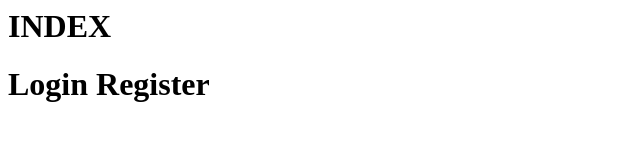
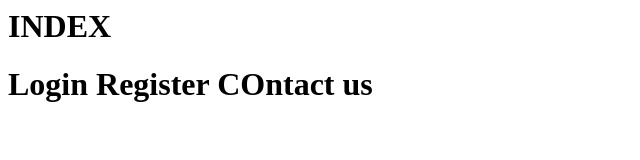
Before and after one commit to sayan4326/MyNewGitRepo, a plain HTML site: page index.html in a window 1280 px wide. Shown: the whole page, without its empty margins (0-640 px from the left). Drawn offline with Linux system fonts and the light colour scheme.

Commit message:
added contact us in index page

```diff
--- a/index.html
+++ b/index.html
@@ -1,3 +1,4 @@
 <h1>INDEX<h1>
 <p1>Login<p1>
 <p2>Register<p2>
+<p3>COntact us<p3>
```
